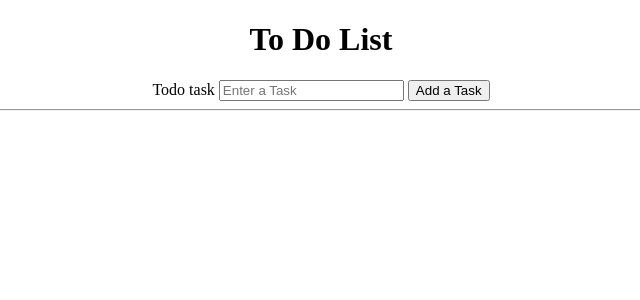
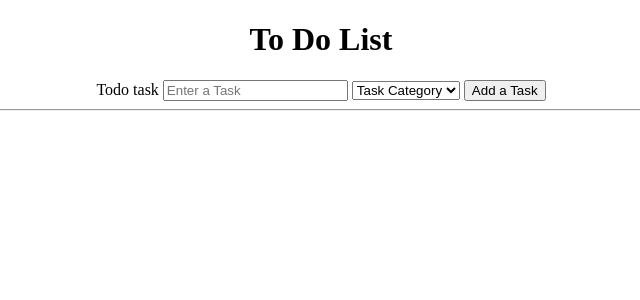
Before and after one commit to Nogmog/Flask-ToDo-App, a Flask app: page / in a window 1280 px wide. Shown: the top 300 px of the page, without its empty margins (319-959 px from the left). Run offline with Flask 3, Linux system fonts and the light colour scheme.

Commit message:
Added categories into website and reorganised main page

```diff
--- a/website/models.py
+++ b/website/models.py
@@ -4,5 +4,6 @@ from . import db
 class Todo(db.Model):
     id = db.Column(db.Integer, primary_key = True)
     task = db.Column(db.String(300), unique = True)
+    category = db.Column(db.String(300))
     complete = db.Column(db.Boolean, default = False)
     date_created = db.Column(db.DateTime, default=datetime.datetime.now())
--- a/website/templates/index.html
+++ b/website/templates/index.html
@@ -16,6 +16,12 @@
             <div>
                 <label>Todo task</label>
                 <input type="text" name="task" placeholder="Enter a Task">
+                <select name="category">
+                    <option value="None" selected disabled hidden>Task Category</option>
+                    <option value="priority">Priority</option>
+                    <option value="backlog">Backlog</option>
+                    <option value="home">Home</option>
+                </select>
                 <button type="submit">Add a Task</button>
             </div>
         </form>
@@ -35,20 +41,25 @@
             {% for todo in todoList %}
             <div class="task">
 
-                <p>{{todo.id}}. {{todo.task}}</p>
+                <div>{{todo.id}}. {{todo.task}}</div>
                 {% if todo.complete %}
-                <p>Task complete</p>
-                <a href="/update/{{todo.id}}">Mark incomplete</a>
+                <p>Complete</p>
                 {% else %}
-                <p>Task incomplete</p>
-                <a href="/update/{{todo.id}}">Mark complete</a>
+                <p>Incomplete</p>
                 {% endif %}
-                <p>Created on {{todo.date_created}}</p>
                 <div>
                     <form action="/updateTask/{{todo.id}}" method="post">
-                        <input type="text" name="updatedTask" />
-                        <button type="submit">Update this task</button>
+                        <input type="text" name="updatedTask" placeholder="Update this task" />
+                        <button type="submit">Update</button>
                     </form>
+                </div>
+                <div>
+                    <p>Created on {{todo.date_created}}</p>
+                    {% if todo.complete %}
+                    <a href="/update/{{todo.id}}">Mark incomplete</a>
+                    {% else %}
+                    <a href="/update/{{todo.id}}">Mark complete</a>
+                    {% endif %}
                 </div>
                 <a href="/delete/{{todo.id}}">Delete task</a>
             </div>
--- a/website/views.py
+++ b/website/views.py
@@ -15,11 +15,11 @@ def home():
 def add():
     try:
         task = request.form.get("task")
-
-        if task == "":
+        category = request.form.get("category")
+        if task == "" or category == None:
             raise Exception("Tasks cannot be empty")
 
-        newTodo = Todo(task=task)
+        newTodo = Todo(task=task, category=category)
 
         db.session.add(newTodo)
         db.session.commit()
@@ -63,8 +63,11 @@ def delete(todoId):
 def updateTask(todoId):
     try:
         newTask = request.form.get("updatedTask")
+
+        if newTask == "":
+            raise Exception("Updated tasks cannot be empty")
+
         todo = Todo.query.filter_by(id=todoId).first()
-
         todo.task = newTask
 
         db.session.commit()
```
